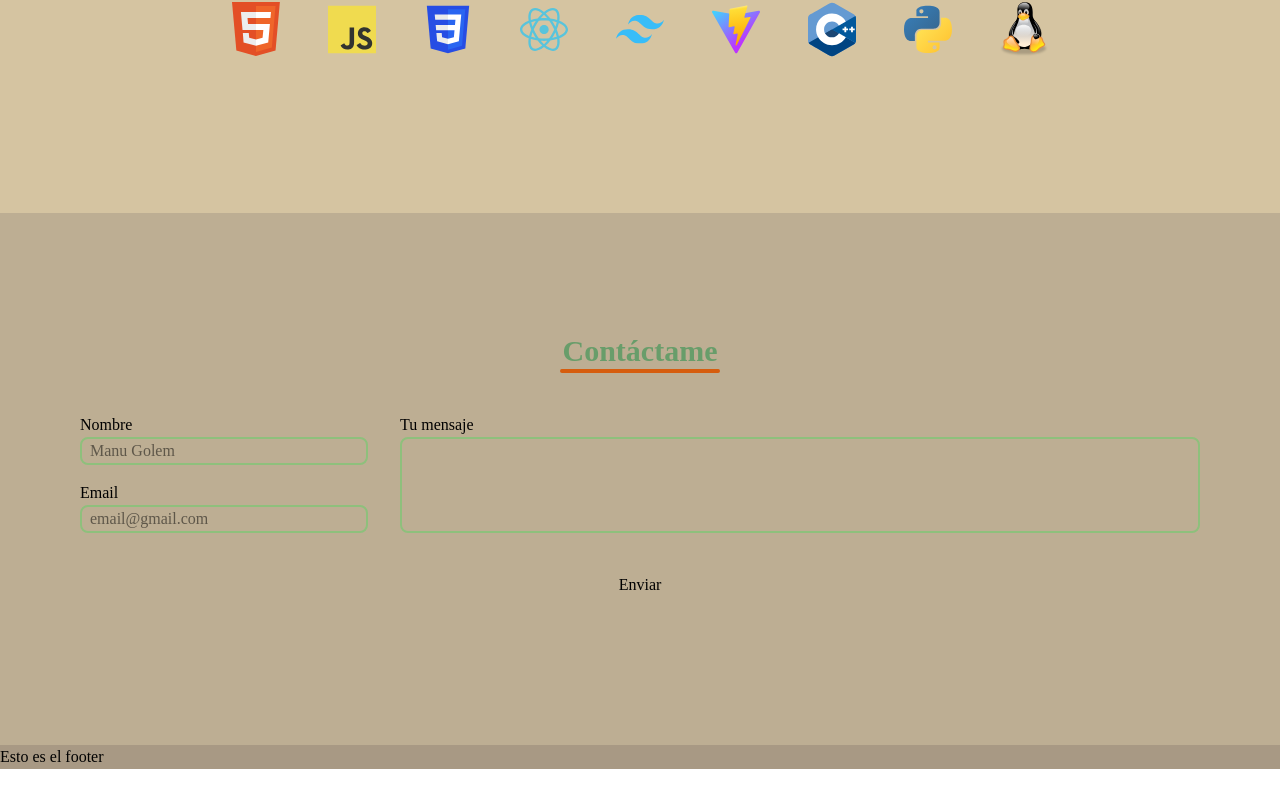
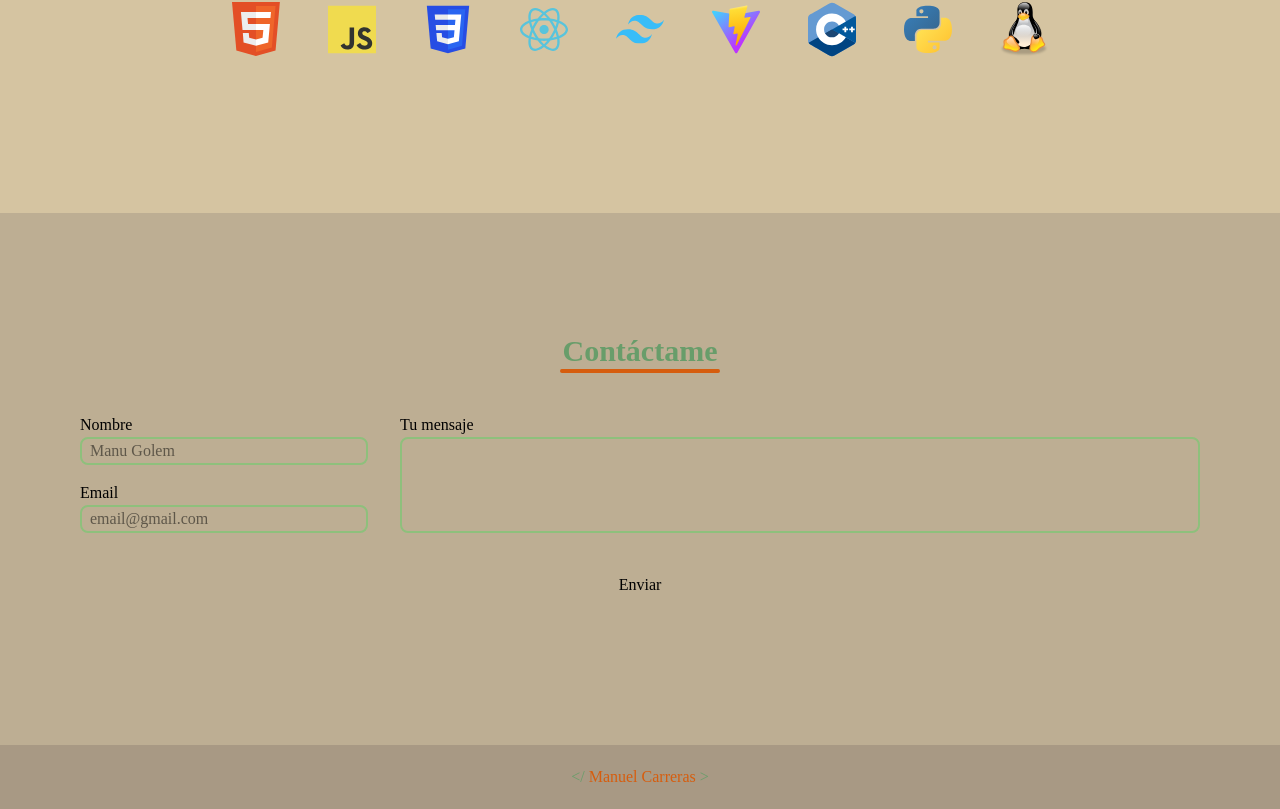
Before and after one commit to ManuGolem/Portfolio, a React (Vite) app: page / in a window 1280 px wide. Shown: the part 2542-3351 px from the top of the page. Before the commit the page ends 3311 px from the top, so only its background shows below. Built offline with nearby package versions, Linux system fonts and the light colour scheme; no server answers; a web font is replaced by a local one.

Commit message:
add footer

```diff
--- a/src/Componnets/Footer.jsx
+++ b/src/Componnets/Footer.jsx
@@ -1,3 +1,20 @@
 export function Footer() {
-    return <footer className="bg-fondo">Esto es el footer</footer>;
+    function rederigir() {
+        window.scrollTo({
+            top: 0,
+            behavior: "smooth",
+        });
+    }
+    return (
+        <footer className="text-center bg-fondo py-5">
+            <h1
+                className="text-naranja hover:scale-[1.1] hover:cursor-pointer"
+                onClick={rederigir}
+            >
+                <span className="text-aqua">&lt;/ </span>
+                Manuel Carreras
+                <span className="text-aqua"> &gt;</span>
+            </h1>
+        </footer>
+    );
 }
```
